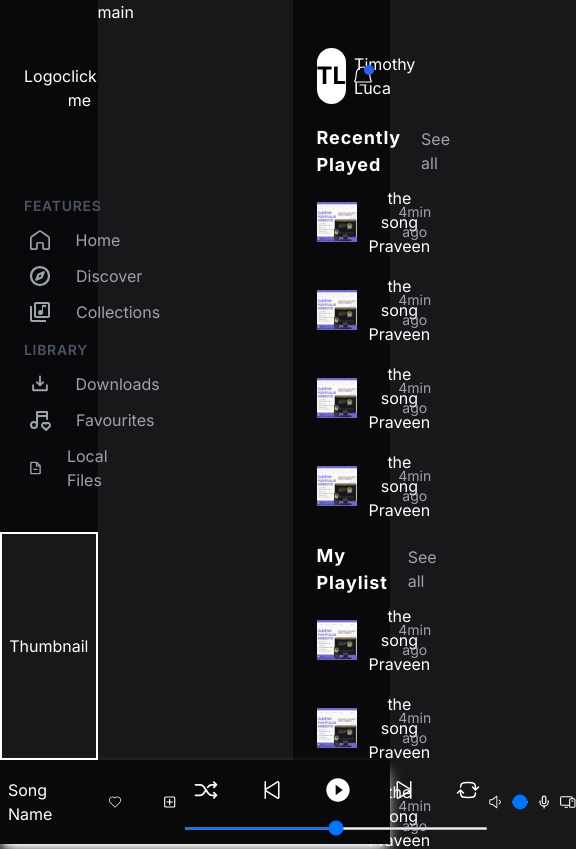
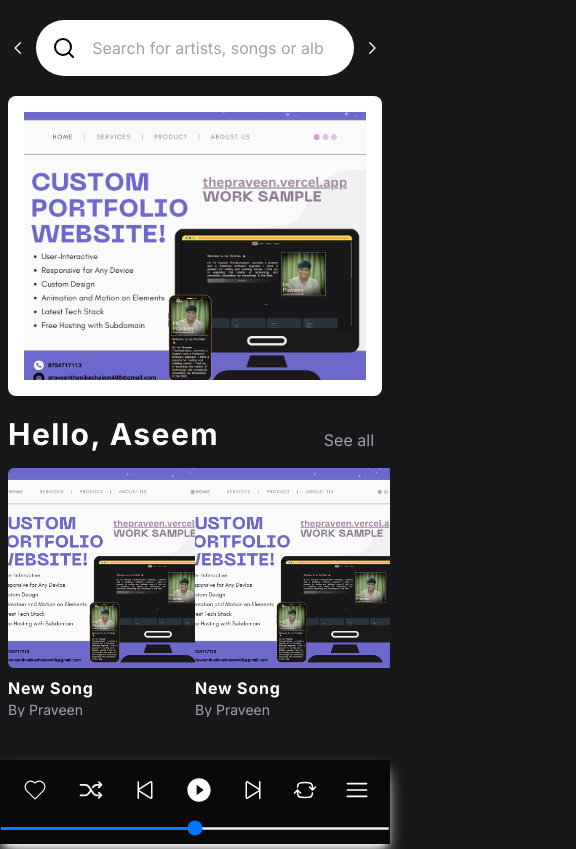
Before and after one commit to PraveenThanikachalam/Assignment-SuperKalam, a Next.js app: page / in a window 390 px wide. Shown: the top 849 px of the page, 576 px wide, since content can reach past the window. Built offline with nearby package versions, Linux system fonts and the light colour scheme.

Commit message:
state fixing and context API mapping

```diff
--- a/app/Motions/FadingMotions.tsx
+++ b/app/Motions/FadingMotions.tsx
@@ -5,7 +5,7 @@ import { ReactNode } from "react";
 interface motionTypes {
   children: ReactNode;
   type: keyof Motions;
-  classNames: string;
+  className: string;
   duration: number;
 }
 
@@ -38,7 +38,7 @@ const motions: Motions = {
 export default function MotionWrapper({
   children,
   type,
-  classNames,
+  className,
   duration,
 }: motionTypes) {
   const selectedMotion = motions[type];
@@ -48,7 +48,7 @@ export default function MotionWrapper({
       variants={selectedMotion}
       initial="hidden"
       animate="enter"
-      className={classNames}
+      className={className}
       transition={{ duration: duration }}
     >
       {children}
--- a/app/components/LeftSideBar.tsx
+++ b/app/components/LeftSideBar.tsx
@@ -10,7 +10,8 @@ import {
 } from "react-icons/pi";
 import Link from "next/link";
 import MotionWrapper from "../Motions/FadingMotions";
-import { useEffect } from "react";
+import { useGlobalContext } from "../context/store";
+import { IoClose } from "react-icons/io5";
 
 interface Links {
   routeName: string;
@@ -57,23 +58,34 @@ const Library: Array<Links> = [
 ];
 
 export default function LeftSideBar() {
+  const { buttonState, setButtonState } = useGlobalContext();
+
+  const onClickHandler = () => {
+    setButtonState(false);
+  };
+
   return (
     <MotionWrapper
-      classNames="bg-zinc-950 relative h-[90%] text-white w-[25%]"
+      className={
+        buttonState
+          ? "flex absolute w-[230px] h-full z-10 bg-black "
+          : "hidden w-[25%] bg-zinc-950 h-[90%] " +
+            " md:flex md:flex-col relative  text-white "
+      }
       duration={0.5}
       type={"FadeRight"}
     >
-      <div className="flex justify-between px-6 py-16">
+      <div className="md:flex justify-between hidden px-6 py-16">
         <a href="/">Logo</a>
-        <button onClick={() => console.log("hi")}>click me</button>
+        <button>click me</button>
       </div>
       <div className="pl-6 pt-5">
         <p className="pb-3 tracking-wider text-sm font-semibold text-gray-600">
           FEATURES
         </p>
-        <ul className="pl-1 flex gap-y-3 justify-center text-gray-400 items-start flex-col">
+        <ul className="pl-1 flex justify-center text-gray-400 items-start flex-col">
           {Features.map((links, idx) => (
-            <li key={idx}>
+            <li className="hover:bg-zinc-900 p-2 rounded-lg" key={idx}>
               <Link legacyBehavior href={links.href}>
                 <a href={links.href} className="flex gap-x-4 items-center">
                   {links.component}
@@ -86,9 +98,9 @@ export default function LeftSideBar() {
         <p className="pb-3 pt-4 tracking-wider text-sm font-semibold text-gray-600">
           LIBRARY
         </p>
-        <ul className="pl-1 flex gap-y-3 justify-center text-gray-400 items-start flex-col">
+        <ul className="pl-1 flex justify-center text-gray-400 items-start flex-col">
           {Library.map((links, idx) => (
-            <li key={idx}>
+            <li className="hover:bg-zinc-900 p-2 rounded-lg" key={idx}>
               <Link legacyBehavior href={links.href}>
                 <a className="flex gap-x-4 items-center">
                   {links.component}
@@ -99,7 +111,10 @@ export default function LeftSideBar() {
           ))}
         </ul>
       </div>
-      <div className="absolute inset-x-0 flex justify-center items-center border-2 border-white bottom-0 h-[30%] bg-zinc-900 text-white w-full ">
+      <button className="flex md:hidden justify-start" onClick={onClickHandler}>
+        <IoClose className="text-white m-4 w-6 h-6" />
+      </button>
+      <div className="absolute hidden inset-x-0 md:flex justify-center items-center border-2 border-white bottom-0 h-[30%] bg-zinc-900 text-white w-full ">
         Thumbnail
       </div>
     </MotionWrapper>
--- a/app/components/PlayBar.tsx
+++ b/app/components/PlayBar.tsx
@@ -1,46 +1,84 @@
+"use client";
+
 import { CiHeart } from "react-icons/ci";
 import MotionWrapper from "../Motions/FadingMotions";
 import Image from "next/image";
 import { CgAddR } from "react-icons/cg";
-import { IoShuffle } from "react-icons/io5";
+import { IoClose, IoShuffle } from "react-icons/io5";
 import { MdOutlinePauseCircleFilled, MdPlayCircleFilled } from "react-icons/md";
 import { PiDevices, PiSkipBack, PiSkipForward } from "react-icons/pi";
 import { HiOutlineArrowPathRoundedSquare } from "react-icons/hi2";
 import { SlVolume1 } from "react-icons/sl";
 import { LuMic } from "react-icons/lu";
+import { RiShareLine } from "react-icons/ri";
+import { RxHamburgerMenu } from "react-icons/rx";
+import { useGlobalContext } from "../context/store";
 
 export default function PlayBar() {
+  const { hamburgerState, setHamburgerState } = useGlobalContext();
+  const onClickHandler = () => {
+    setHamburgerState(true);
+  };
   return (
     <MotionWrapper
-      classNames={
-        "absolute inset-x-0 bottom-0 flex justify-between item-center h-[10%] bg-zinc-950 shadow-lg shadow-white text-white w-full "
+      className={
+        "md:absolute fixed inset-x-0 bottom-0 flex justify-between item-center h-[10%] bg-zinc-950 shadow-lg shadow-white text-white w-full "
       }
       type={"FadeUp"}
       duration={0.3}
     >
-      <div className="flex w-[320px] h-full justify-center p-2 gap-x-10 items-center">
+      <div className="md:flex hidden w-[320px] h-full justify-center p-2 gap-x-10 items-center">
         <div>Song Name</div>
         <CiHeart className="w-6 h-6" />
         <CgAddR className="w-5 h-5" />
       </div>
       <div className="w-[500px] pt-2 flex flex-col justify-center items-center h-full">
-        <div className="flex w-full h-full justify-center items-center p-2 gap-x-10">
+        <div className="flex w-full h-full justify-center items-center p-2 gap-x-7 md:gap-x-10">
+          <CiHeart className="w-7 h-7 md:hidden flex" />
           <IoShuffle className="w-7 h-7" />
           <PiSkipBack className="w-6 h-6" />
           <MdPlayCircleFilled className="w-7 h-7" />
           {/* <MdOutlinePauseCircleFilled className="w-6 h-6" /> */}
           <PiSkipForward className="w-6 h-6" />
           <HiOutlineArrowPathRoundedSquare className="w-6 h-6" />
+          <div
+            className={
+              hamburgerState
+                ? " flex ease-in-out w-[150px] md:hidden flex-col justify-start items-center gap-y-6 right-0 p-5 bottom-[91px] bg-zinc-950 rounded-t-lg absolute h-[200px] "
+                : " hidden "
+            }
+          >
+            <LuMic className="w-5 h-5" />
+            <PiDevices className="w-6 h-6" />
+            <RiShareLine className="w-5 h-5 text-white" />
+            <div className=" flex items-center gap-x-4 ">
+              <SlVolume1 className="w-5 h-5" />
+              <input type="range" className="w-[50%] h-[2px]" />
+            </div>
+          </div>
+          {hamburgerState ? (
+            <button
+              onClick={() => setHamburgerState(false)}
+              className="w-6 h-6 md:hidden flex"
+            >
+              <IoClose className="text-white w-6 h-6" />
+            </button>
+          ) : (
+            <button onClick={onClickHandler} className="w-6 h-6 md:hidden flex">
+              <RxHamburgerMenu className="w-full h-full text-white" />
+            </button>
+          )}
         </div>
         <div className="w-full h-full">
           <input className="w-full h-[3px]" type="range"></input>
         </div>
       </div>
-      <div className="w-[320px] flex gap-x-2 justify-center items-center h-full">
+      <div className="w-[320px] hidden md:flex gap-x-4 justify-center items-center h-full">
         <SlVolume1 className="w-5 h-5" />
         <input type="range" className="w-[30%] h-[2px]"></input>
         <LuMic className="w-5 h-5" />
         <PiDevices className="w-6 h-6" />
+        <RiShareLine className="w-5 h-5 text-white" />
       </div>
     </MotionWrapper>
   );
--- a/app/components/PlayList.tsx
+++ b/app/components/PlayList.tsx
@@ -15,20 +15,22 @@ interface Types {
 
 export default function PlayList({ title, songList }: Types) {
   return (
-    <div className="flex flex-col">
+    <div className="flex p-4 md:p-0 flex-col">
       <div className="flex justify-between items-center gap-x-3">
-        <p className="font-bold text-[18px] tracking-wider">{title}</p>
+        <p className="font-bold text-white text-[18px] tracking-wider">
+          {title}
+        </p>
         <Link className="text-gray-400 px-2" href={""}>
           See all
         </Link>
       </div>
-      <div className="flex flex-col pt-2 gap-y-4 ">
+      <div className="flex flex-col pt-2 gap-y-2 ">
         {songList.map((item, idx) => (
           <button
-            className="flex justify-between items-center hover:bg-zinc-900 "
+            className="flex justify-between rounded-lg py-1 items-center hover:bg-zinc-900 "
             key={idx}
           >
-            <div className="flex items-center gap-x-3">
+            <div className="flex items-center pl-2  gap-x-3">
               <Image
                 className="w-[40px] h-[40px]"
                 src={item.thumbnail}
--- /dev/null
+++ b/app/components/Recommends.tsx
@@ -0,0 +1,42 @@
+import Image from "next/image";
+
+interface GridItem {
+  thumbnail: any;
+  desp1: string;
+  desp2: string;
+}
+
+interface Types {
+  title: string;
+  items: Array<GridItem>;
+}
+
+export default function Recommands({ title, items }: Types) {
+  return (
+    <div>
+      <div className="flex w-full justify-between items-end">
+        <h3 className="text-white font-bold tracking-wider text-3xl">
+          {title}
+        </h3>
+        <h4 className="self-end text-gray-400 p-0 pr-2">See all</h4>
+      </div>
+      <div className="grid md:grid-cols-5 grid-cols-2 md:pl-5 md:gap-x-4 py-4 gap-y-3 ">
+        {items.map((item, idx) => (
+          <div className="" key={idx}>
+            <div className="rounded-md overflow-hidden  w-[200px] h-[200px]">
+              <Image
+                className="object-cover w-full h-full "
+                src={item.thumbnail}
+                alt={""}
+              />
+            </div>
+            <div>
+              <h3 className="pt-2 font-bold tracking-wider">{item.desp1}</h3>
+              <h3 className="text-gray-400 text-sm">{item.desp2}</h3>
+            </div>
+          </div>
+        ))}
+      </div>
+    </div>
+  );
+}
--- a/app/components/RightSideBar.tsx
+++ b/app/components/RightSideBar.tsx
@@ -1,9 +1,13 @@
+"use client";
+
 import Link from "next/link";
 import MotionWrapper from "../Motions/FadingMotions";
 import { PiBellSimpleLight } from "react-icons/pi";
 import { TbChevronDown } from "react-icons/tb";
 import PlayList from "./PlayList";
 import pic from "@/public/pic.png";
+import { useGlobalContext } from "../context/store";
+import { IoClose } from "react-icons/io5";
 
 const Songs = [
   {
@@ -33,28 +37,43 @@ const Songs = [
 ];
 
 export default function RightSideBar() {
+  const { buttonTwoState, setButtonTwoState } = useGlobalContext();
+  const onClickHandler = () => {
+    setButtonTwoState(false);
+  };
   return (
     <MotionWrapper
       duration={0.5}
-      classNames="w-[25%] h-[90%] px-6 py-12 flex flex-col gap-y-5 bg-zinc-950 text-white"
+      className={
+        buttonTwoState
+          ? " absolute flex w-full flex-col bg-black p-3  h-full z-50 "
+          : " hidden w-[25%] h-[90%] px-6 py-12  md:flex flex-col gap-y-5 bg-zinc-950 text-white"
+      }
       type={"FadeLeft"}
     >
-      <div className="flex justify-between w-full h-auto items-center ">
+      <div className="flex p-4 justify-between w-full h-auto items-center ">
         <Link href="/" className="w-[70%] items-center h-14 flex gap-x-2   ">
           <div className="text-black rounded-full flex items-center justify-center w-14 h-14 bg-white text-2xl font-bold">
             TL
           </div>
-          <p>Timothy Luca</p>
+          <p className="text-white">Timothy Luca</p>
         </Link>
-        <div className=" relative ">
+        <button className=" relative ">
           <div className="absolute left-auto right-0 top-0 z-10 inline-block -translate-y-1 translate-x-1 rotate-0 skew-x-0 skew-y-0 scale-x-50 scale-y-50 rounded-full bg-blue-600 p-2.5 text-xs"></div>
-          <PiBellSimpleLight className="w-6 relative h-6" />
-        </div>
-        <TbChevronDown className="w-6 h-6" />
+          <PiBellSimpleLight className="w-6 relative text-white h-6" />
+        </button>
+        <TbChevronDown className="w-6 h-6 text-white" />
+        <button
+          onClick={onClickHandler}
+          className="flex md:hidden justify-start"
+        >
+          <IoClose className="text-white m-4 w-6 h-6" />
+        </button>
       </div>
+
       <PlayList title={"Recently Played"} songList={Songs} />
       <PlayList title={"My Playlist"} songList={Songs} />
-      <button className="p-4 bg-zinc-500 text-black font-bold tracking-wider rounded-lg">
+      <button className="p-4 bg-zinc-400 hover:bg-zinc-500  text-black font-bold tracking-wider rounded-lg">
         Create New Playlist
       </button>
     </MotionWrapper>
--- /dev/null
+++ b/app/components/StickySearchBar.tsx
@@ -0,0 +1,49 @@
+"use client";
+
+import { BsThreeDots } from "react-icons/bs";
+import { GoChevronLeft, GoChevronRight } from "react-icons/go";
+import { LuSearch } from "react-icons/lu";
+import { useGlobalContext } from "../context/store";
+
+export default function StickySearchBar() {
+  const { setButtonState } = useGlobalContext();
+  const { setButtonTwoState } = useGlobalContext();
+  const onClickHandlerOne = () => {
+    setButtonState(true);
+  };
+  const onClickHandlerTwo = () => {
+    setButtonTwoState(true);
+  };
+
+  return (
+    <div className="flex gap-x-6 items-center justify-center">
+      <div className="md:flex hidden gap-x-4">
+        <GoChevronLeft className="w-6 h-6" />
+        <GoChevronRight className="w-6 h-6" />
+      </div>
+      <div className="w-full justify-center items-center flex">
+        <button
+          onClick={onClickHandlerOne}
+          className="w-7 h-7 flex md:hidden mr-2"
+        >
+          <GoChevronLeft className=" w-full h-full " />
+        </button>
+        <button className="bg-white rounded-l-full w-10 p-4">
+          <LuSearch className="text-black w-6 h-6" />
+        </button>
+        <input
+          placeholder="Search for artists, songs or albums"
+          className=" w-full p-4 text-black rounded-r-full outline-none"
+          type="search"
+        />
+        <button
+          onClick={onClickHandlerTwo}
+          className="w-7 h-7 flex md:hidden ml-2"
+        >
+          <GoChevronRight className="w-full h-full" />
+        </button>
+      </div>
+      <BsThreeDots className="w-6 hidden md:flex h-6 text-white" />
+    </div>
+  );
+}
--- /dev/null
+++ b/app/context/store.tsx
@@ -0,0 +1,56 @@
+"use client";
+
+import {
+  createContext,
+  useContext,
+  Dispatch,
+  SetStateAction,
+  useState,
+  ReactNode,
+} from "react";
+
+interface ContextProps {
+  buttonState: boolean;
+  setButtonState: Dispatch<SetStateAction<boolean>>;
+
+  buttonTwoState: boolean;
+  setButtonTwoState: Dispatch<SetStateAction<boolean>>;
+
+  hamburgerState: boolean;
+  setHamburgerState: Dispatch<SetStateAction<boolean>>;
+}
+
+const GlobalContext = createContext<ContextProps>({
+  buttonState: false,
+  setButtonState: () => "",
+  buttonTwoState: false,
+  setButtonTwoState: () => "",
+  hamburgerState: false,
+  setHamburgerState: () => "",
+});
+
+export const GlobalContextProvider = ({
+  children,
+}: {
+  children: ReactNode;
+}) => {
+  const [buttonState, setButtonState] = useState(false);
+  const [buttonTwoState, setButtonTwoState] = useState(false);
+  const [hamburgerState, setHamburgerState] = useState(false);
+  return (
+    <GlobalContext.Provider
+      value={{
+        buttonState,
+        setButtonState,
+        buttonTwoState,
+        setButtonTwoState,
+        hamburgerState,
+        setHamburgerState,
+      }}
+    >
+      {children}
+    </GlobalContext.Provider>
+  );
+};
+
+export const useGlobalContext = () => useContext(GlobalContext);
--- a/app/layout.tsx
+++ b/app/layout.tsx
@@ -4,7 +4,7 @@ import "./globals.css";
 import LeftSideBar from "./components/LeftSideBar";
 import RightSideBar from "./components/RightSideBar";
 import PlayBar from "./components/PlayBar";
-import FadeUp from "./Motions/FadingMotions";
+import { GlobalContextProvider } from "./context/store";
 
 const inter = Inter({ subsets: ["latin"] });
 
@@ -22,13 +22,16 @@ export default function RootLayout({
     <html lang="en">
       <body
         className={
-          inter.className + " h-screen bg-zinc-900  overflow-hidden flex "
+          inter.className +
+          " h-screen bg-zinc-900 overflow-hidden md:flex   "
         }
       >
-        <LeftSideBar />
-        {children}
-        <RightSideBar />
-        <PlayBar />
+        <GlobalContextProvider>
+          <LeftSideBar />
+          {children}
+          <RightSideBar />
+          <PlayBar />
+        </GlobalContextProvider>
       </body>
     </html>
   );
--- a/app/page.tsx
+++ b/app/page.tsx
@@ -1,7 +1,48 @@
-import LeftSideBar from "./components/LeftSideBar";
-import RightSideBar from "./components/RightSideBar";
-import MotionWrapper from "./Motions/FadingMotions";
+import Image from "next/image";
+import StickySearchBar from "./components/StickySearchBar";
+import banner from "@/public/pic.png";
+import Recommands from "./components/Recommends";
+import pic from "@/public/pic.png";
+
+const Items1 = [
+  {
+    thumbnail: pic,
+    desp1: "New Song",
+    desp2: "By Praveen",
+  },
+  {
+    thumbnail: pic,
+    desp1: "New Song",
+    desp2: "By Praveen",
+  },
+  {
+    thumbnail: pic,
+    desp1: "New Song",
+    desp2: "By Praveen",
+  },
+  {
+    thumbnail: pic,
+    desp1: "New Song",
+    desp2: "By Praveen",
+  },
+  {
+    thumbnail: pic,
+    desp1: "New Song",
+    desp2: "By Praveen",
+  },
+];
 
 export default function Home() {
-  return <div className="w-full h-full text-white bg-zinc-900">main</div>;
+  return (
+    <div className="w-full md:relative absolute md:h-full h-[85%] overflow-y-scroll text-white px-2 md:px-16 py-5 md:py-10 flex flex-col gap-y-5 md:gap-y-10 bg-zinc-900">
+      <StickySearchBar />
+      <div className="h-[300px] bg-white p-4 rounded-lg w-full">
+        <Image className="object-cover w-full h-full" src={banner} alt={""} />
+      </div>
+      <div className="w-full h-full">
+        <Recommands title={"Hello, Aseem"} items={Items1} />
+        <Recommands title={"New releases for you"} items={Items1} />
+      </div>
+    </div>
+  );
 }
```
